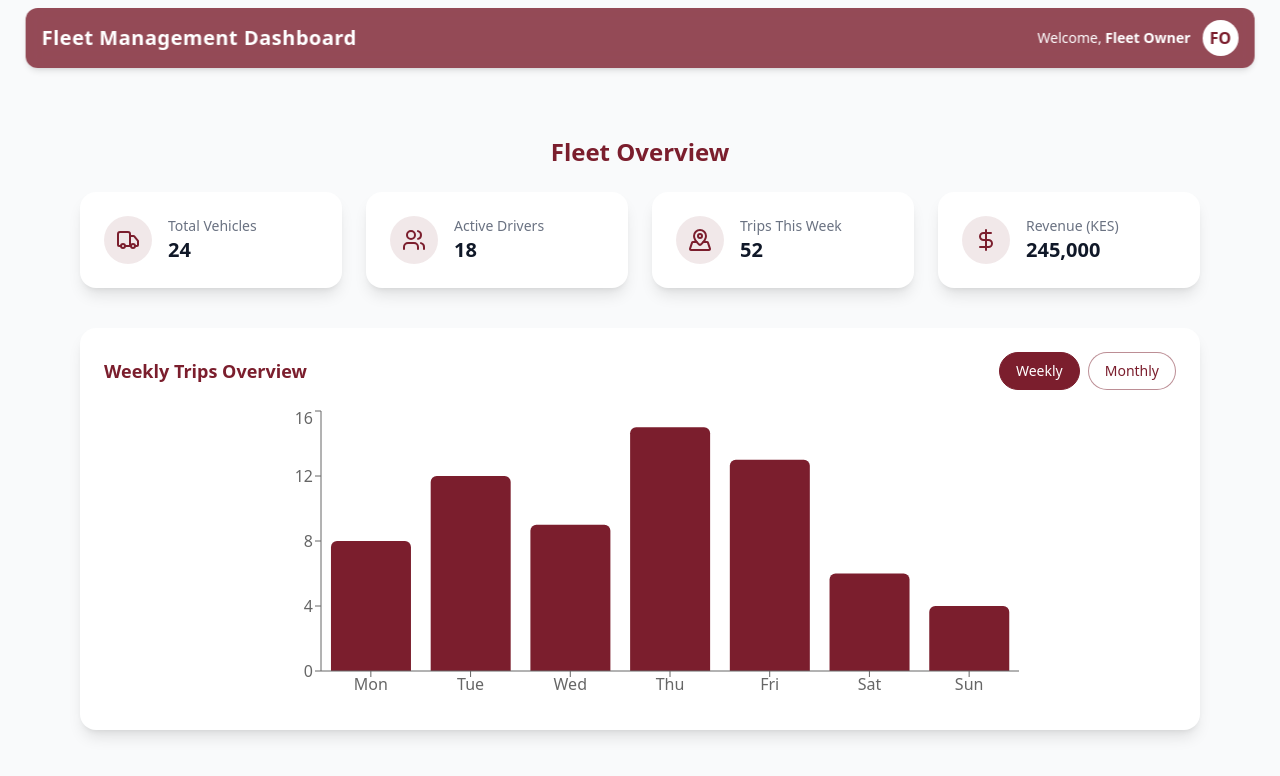
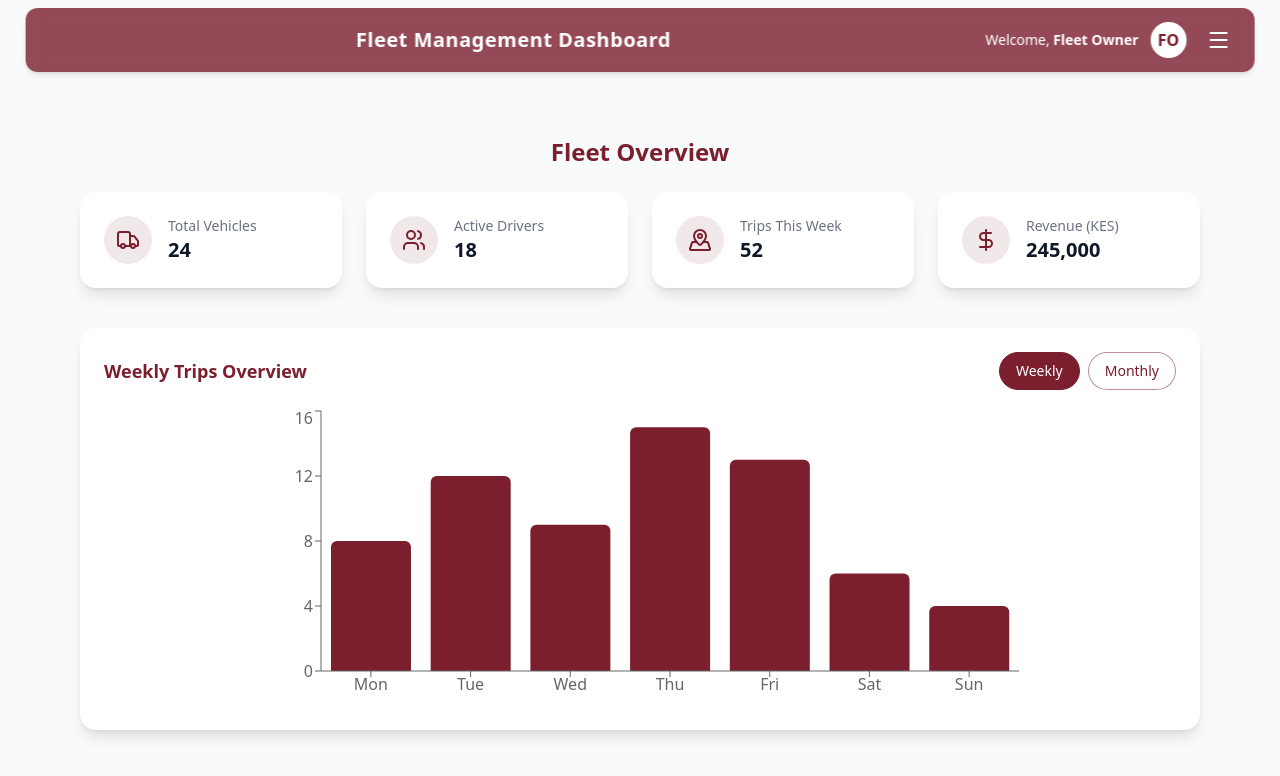
Before and after one commit to ABABUOTURI/TransGo, a Next.js app: page /fleet/dashboard in a window 1280 px wide. Shown: the top 776 px of the page. Built offline with nearby package versions, Linux system fonts and the light colour scheme.

Commit message:
updating appearance it reusability

```diff
--- a/src/app/fleet/dashboard/components/TopNav.tsx
+++ b/src/app/fleet/dashboard/components/TopNav.tsx
@@ -1,7 +1,7 @@
 "use client";
 
 import { useState, useEffect } from "react";
-import { Menu, X } from "lucide-react";
+import { Menu } from "lucide-react";
 
 export default function TopNav({
   setSidebarOpen,
@@ -23,33 +23,29 @@ export default function TopNav({
       `}
     >
       <div className="max-w-7xl mx-auto flex items-center justify-between px-4 py-3 text-white">
-        {/* === Left: Mobile Menu Button === */}
-        <button
-          onClick={() => setSidebarOpen(true)}
-          className="md:hidden p-2 rounded hover:bg-white/10 transition"
-          aria-label="Open Menu"
-        >
-          <Menu className="w-6 h-6" />
-        </button>
-
         {/* === Center: Dashboard Title === */}
-        <h1 className="text-base sm:text-lg md:text-xl font-semibold tracking-wide text-center flex-1 md:flex-none">
+        <h1 className="text-base sm:text-lg md:text-xl font-semibold tracking-wide text-center flex-1">
           Fleet Management Dashboard
         </h1>
 
-        {/* === Right: Fleet Owner Info (Desktop) === */}
-        <div className="hidden md:flex items-center gap-3">
-          <span className="text-sm">
+        {/* === Right: Fleet Owner Info + Menu === */}
+        <div className="flex items-center gap-3">
+          <span className="hidden sm:block text-sm">
             Welcome, <strong>Fleet Owner</strong>
           </span>
+
           <div className="w-9 h-9 rounded-full bg-white text-[#7B1E2D] flex items-center justify-center font-bold">
             FO
           </div>
-        </div>
 
-        {/* === Right: Close Menu Icon (Mobile, when sidebar open) === */}
-        <div className="md:hidden">
-          <X className="hidden" /> {/* Placeholder to keep spacing consistent */}
+          {/* Menu Icon */}
+          <button
+            onClick={() => setSidebarOpen(true)}
+            className="p-2 rounded hover:bg-white/10 transition"
+            aria-label="Open Menu"
+          >
+            <Menu className="w-6 h-6" />
+          </button>
         </div>
       </div>
     </nav>
```
